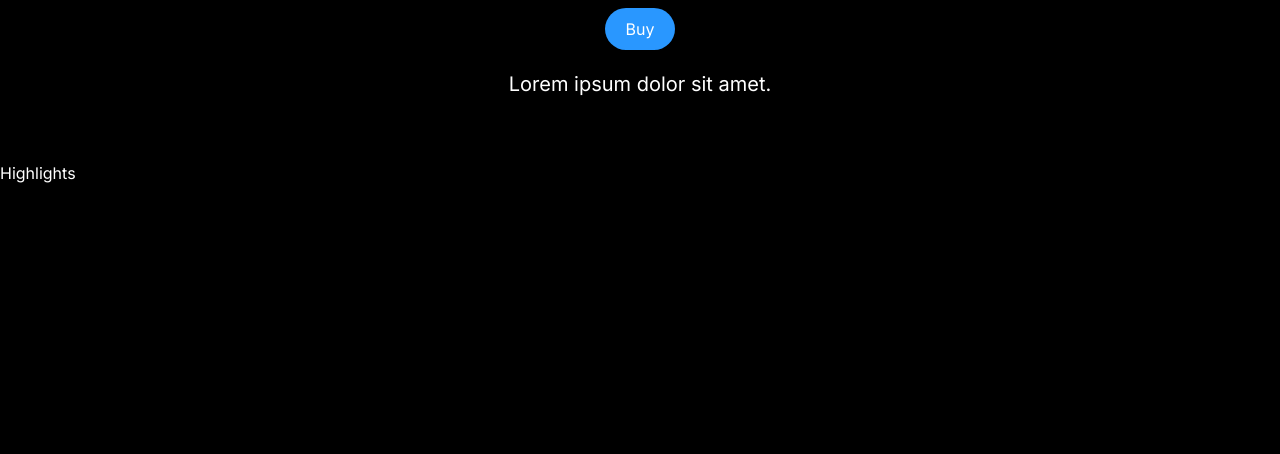
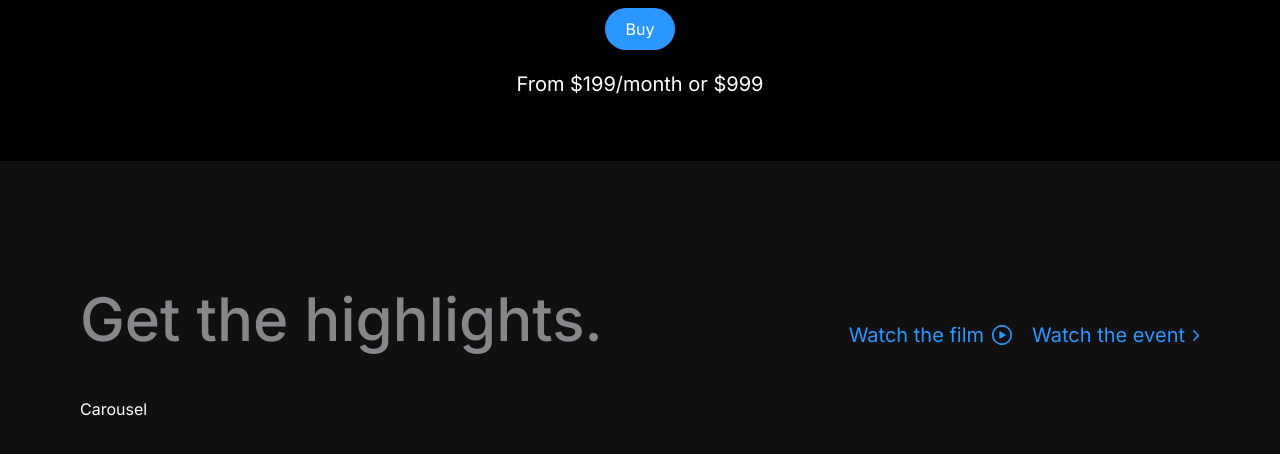
Before and after one commit to sjcrippa/apples_clone, a Next.js app: page / in a window 1280 px wide. Shown: the part 642-1096 px from the top of the page. Before the commit the page ends 827 px from the top, so only its background shows below. Built offline with nearby package versions, Linux system fonts and the light colour scheme.

Commit message:
highlights section and details

```diff
--- a/src/components/hero.tsx
+++ b/src/components/hero.tsx
@@ -1,10 +1,11 @@
 'use client'
 
 import gsap from 'gsap'
+import Link from 'next/link'
+import { useGSAP } from '@gsap/react'
 import { useEffect, useState } from 'react'
-import { useGSAP } from '@gsap/react'
+
 import { heroVideo, smallHeroVideo } from '@/utils/data'
-import Link from 'next/link'
 
 export default function Hero() {
   const [videoSrc, setVideoSrc] = useState('')
@@ -21,10 +22,9 @@
     setVideoSrc(window.innerWidth < 760 ? smallHeroVideo : heroVideo)
 
     window.addEventListener('resize', handleVideoSrcSet)
-
     return () => {
       window.removeEventListener('resize', handleVideoSrcSet)
-    }
+    } // reseting the event handler
   }, [])
 
   useGSAP(() => {
@@ -49,7 +49,7 @@
         className='flex flex-col items-center opacity-0 translate-y-20'
       >
         <Link href='#highlights' className='btn'>Buy</Link>
-        <p className='font-normal text-xl'>Lorem ipsum dolor sit amet.</p>
+        <p className='font-normal text-xl'>From $199/month or $999</p>
       </div>
     </section>
   )
--- a/src/components/highlights.tsx
+++ b/src/components/highlights.tsx
@@ -1,5 +1,39 @@
+'use client'
+
+import gsap from 'gsap'
+import Image from 'next/image'
+import { useGSAP } from '@gsap/react'
+
+import VideoCarousel from './video-carousel'
+import { rightImg, watchImg } from '@/utils/data'
+
 export default function Highlights() {
+  useGSAP(() => {
+    gsap.to('#title', { opacity: 1, y: 0 })
+    gsap.to('.link', { opacity: 1, y: 0, duration: 1, stagger: 0.25 })
+  }, [])
+
   return (
-    <section>Highlights</section>
+    <section id="highlights" className="w-screen overflow-hidden h-full common-padding bg-zinc">
+      <div className="screen-max-width">
+        <div className='mb-12 w-full md:flex items-end justify-between'>
+          <h1 id="title" className="section-heading">Get the highlights.</h1>
+
+          <div className='flex flex-wrap items-end gap-5'>
+            <p className='link'>
+              Watch the film
+              <Image src={watchImg} alt='play logo' className='ml-2' />
+            </p>
+            <p className='link'>
+              Watch the event
+              <Image src={rightImg} alt='right logo' className='ml-2' />
+            </p>
+          </div>
+        </div>
+
+        <VideoCarousel />
+
+      </div>
+    </section>
   )
 }
--- /dev/null
+++ b/src/components/video-carousel.tsx
@@ -0,0 +1,7 @@
+export default function VideoCarousel() {
+  return (
+    <section>
+      Carousel
+    </section>
+  )
+}
--- a/src/constants/data.ts
+++ b/src/constants/data.ts
@@ -1,6 +1,10 @@
 import {
   blackImg,
   blueImg,
+  hlFirstVideo,
+  hlFourthVideo,
+  hlSecondVideo,
+  hlThirdVideo,
   whiteImg,
   yellowImg
 } from '@/utils/data'
@@ -20,11 +24,13 @@
       'Game‑changing chip.',
       'Groundbreaking performance.'
     ],
+    video: hlFirstVideo,
     videoDuration: 4
   },
   {
     id: 2,
     textLists: ['Titanium.', 'So strong. So light. So Pro.'],
+    video: hlSecondVideo,
     videoDuration: 5
   },
   {
@@ -34,11 +40,13 @@
       'longest optical zoom in',
       'iPhone ever. Far out.'
     ],
+    video: hlThirdVideo,
     videoDuration: 2
   },
   {
     id: 4,
     textLists: ['All-new Action button.', 'What will yours do?.'],
+    video: hlFourthVideo,
     videoDuration: 3.63
   }
 ] as const
--- a/src/utils/data.ts
+++ b/src/utils/data.ts
@@ -20,6 +20,12 @@
 
 export const heroVideo = '/videos/hero.mp4'
 export const smallHeroVideo = '/videos/smallHero.mp4'
+export const exploreVideo = '/videos/explore.mp4'
+export const frameVideo = '/videos/frame.mp4'
+export const hlFirstVideo = '/videos/highlight-first.mp4'
+export const hlSecondVideo = '/videos/highlight-sec.mp4'
+export const hlThirdVideo = '/videos/highlight-third.mp4'
+export const hlFourthVideo = '/videos/fourth.mp4'
 
 export const heroImg = hero
 
```
